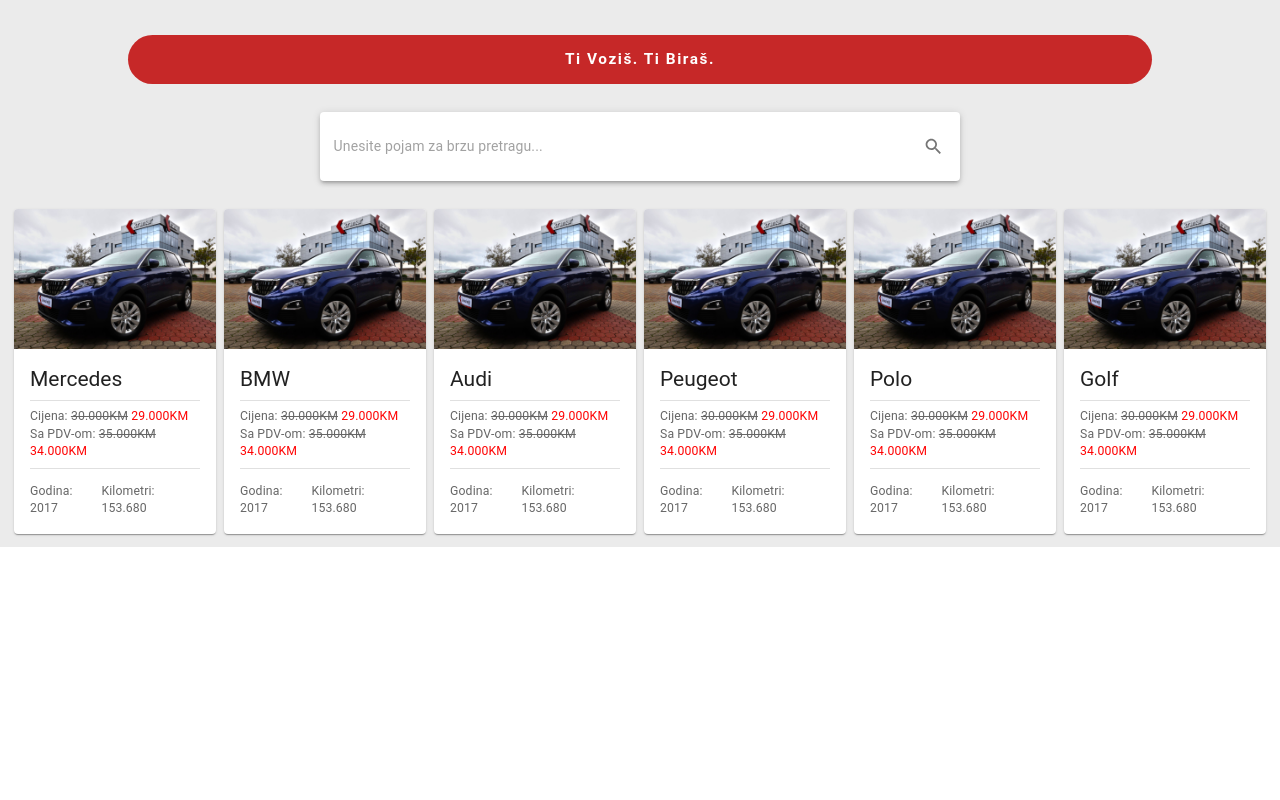
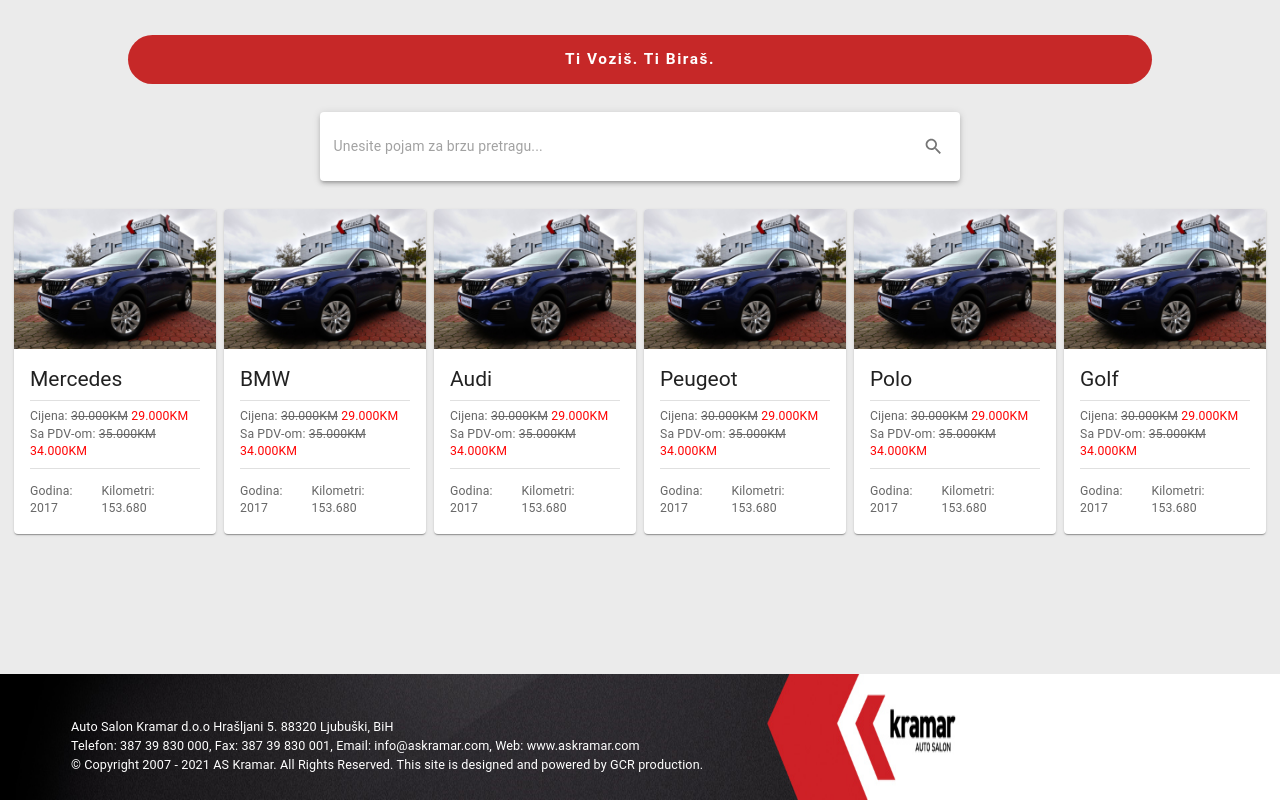
Before and after one commit to ITTECH10/elegant_salon, a React (Create React App) app: page /ponuda in a window 1280 px wide. Shown: the part 253-1053 px from the top of the page. Before the commit the page ends 800 px from the top, so only its background shows below. Built offline with nearby package versions, Linux system fonts and the light colour scheme; no server answers; what google-maps-react would draw is missing.

Commit message:
feat footer

```diff
--- a/src/App.js
+++ b/src/App.js
@@ -5,6 +5,7 @@
 import Home from './pages/Home';
 import ProfileAndHistory from './pages/ProfileAndHistory';
 import Vehicles from './pages/Vehicles';
+import Footer from './components/Layout/Footer/Footer';
 
 function App() {
   return (
@@ -15,6 +16,7 @@
         <Route path="/povijest" component={ProfileAndHistory} />
         <Route path="/kontakt" component={Contact} />
       </Switch>
+      <Footer />
     </Layout>
   );
 }
--- a/src/components/Layout/Footer/Footer.js
+++ b/src/components/Layout/Footer/Footer.js
@@ -0,0 +1,54 @@
+import React from 'react'
+import {Box, Typography} from '@material-ui/core'
+import {makeStyles} from '@material-ui/core/styles'
+import FooterImage from './../../../assets/images/footer_1920x100.jpg'
+
+const useStyles = makeStyles(theme => ({
+    boxRoot: {
+        height: '9rem',
+        marginTop: '20rem',
+        position: 'relative',
+        color: '#fff'
+    },
+    footerImage: {
+        height: '100%',
+        [theme.breakpoints.up('xs')]: {
+            width: '200%'
+        },
+        [theme.breakpoints.up('md')]: {
+            width: '100%'
+        },
+
+    },
+    boxContent: {
+        position: 'absolute',
+        left: '5%',
+        bottom: '20%'
+    },
+    footerText: {
+        fontSize: '.9rem',
+        padding: '0 .5rem'
+    }
+}))
+
+const Footer = () => {
+    const classes = useStyles()
+    return (
+        <Box className={classes.boxRoot}>
+            <img src={FooterImage} alt="website footer" className={classes.footerImage} />
+            <Box className={classes.boxContent}>
+                <Typography className={classes.footerText}>
+                    Auto Salon Kramar d.o.o Hrašljani 5. 88320 Ljubuški, BiH
+                </Typography>
+                <Typography className={classes.footerText}>
+                    Telefon: 387 39 830 000, Fax: 387 39 830 001, Email: info@askramar.com, Web: www.askramar.com
+                </Typography>
+                <Typography className={classes.footerText}>
+                    © Copyright 2007 - 2021 AS Kramar. All Rights Reserved. This site is designed and powered by GCR production.
+                </Typography>
+            </Box>
+        </Box>
+    )
+}
+
+export default Footer
--- a/src/index.css
+++ b/src/index.css
@@ -141,6 +141,10 @@
   background-color: #ebebeb;
 }
 
+#root {
+  overflow-x: hidden;
+}
+
 /************INFORMATIONAL DASHBOARD ****************/
 /* .info {
   min-height: 10rem;
```
